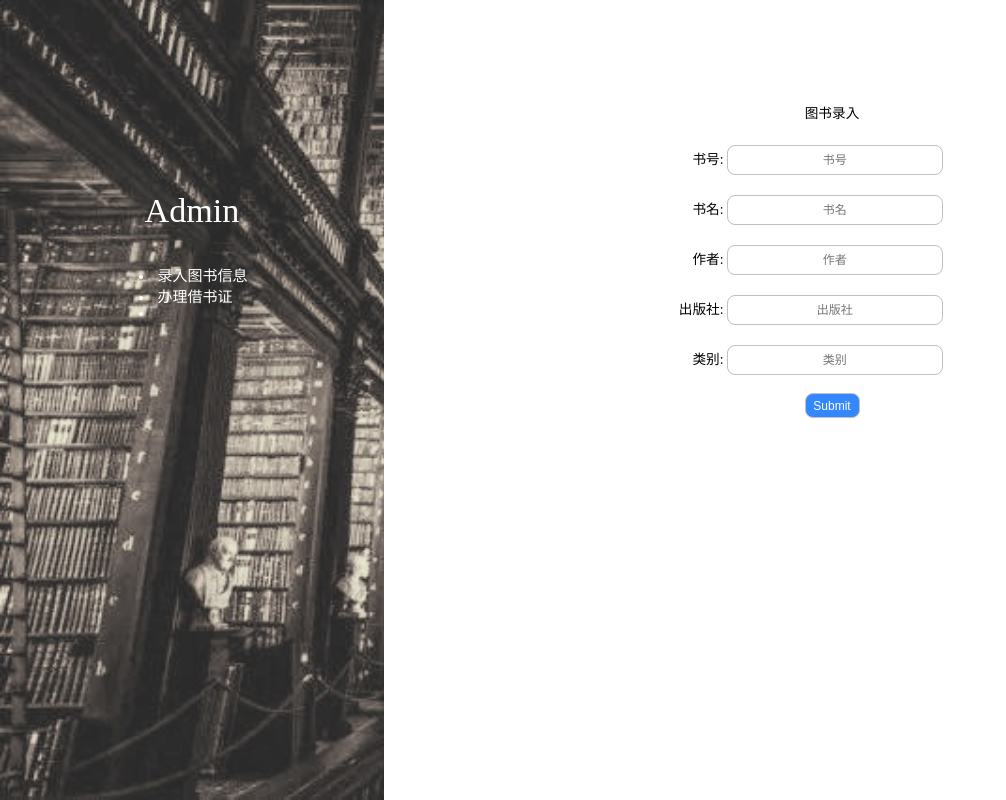
After one commit to dldxz/library, a PHP site: page /HTML/bookEntry.html in a window 1280 px wide. The commit adds this page. Shown: the whole page, without its empty margins (0-1006 px from the left). Run offline with PHP 8.4, Linux system fonts and the light colour scheme.

Commit message:
update admin.HTML

```diff
--- /dev/null
+++ b/HTML/bookEntry.html
@@ -0,0 +1,48 @@
+<!DOCTYPE html>
+<html lang="en">
+<head>
+	<meta charset="UTF-8">
+	<title>录入图书信息</title>
+	<link rel="stylesheet" type="text/css" href="./css/admin.css">
+</head>
+<body>
+	<div id="sidebar">
+		<p id="username">Admin</p>
+		<div id="functionlist">
+			<li>
+				<a href="bookEntry.html" id="bookEntry" title="录入图书信息">录入图书信息</a>
+			</li>
+
+			<li>
+				<a href="libraryCard.html" id="libraryCard" title="办理借书证">办理借书证</a>
+			</li>
+
+			<li>
+
+			</li>
+
+		</div>
+
+	</div>
+
+
+	<div id="msgbox">
+		<form action="bookEntry.php" method="POST">
+			<p>图书录入</p>
+			<div id="bookInfo">
+				书号: <input type="text" name="isbn" class="text" placeholder="书号"><br>
+				书名: <input type="text" name="book" class="text" placeholder="书名"><br>
+				作者: <input type="text" name="author" class="text" placeholder="作者"><br>
+				出版社: <input type="text" name="press" class="text" placeholder="出版社"><br>
+				类别: <input type="text" name="type" class="text" placeholder="类别"><br>
+			</div>
+
+			<input type="submit", id=submit>
+
+		</form>
+
+	</div>
+
+
+</body>
+</html>
--- a/HTML/student.css
+++ b/HTML/css/admin.css
@@ -5,7 +5,7 @@ html, body{
 }
 #sidebar{  /*左边栏*/
 	box-sizing: 		border-box;
-	background: 		no-repeat url(images/background.jpg);
+	background: 		no-repeat url(../images/background.jpg);
 	background-size: 	cover;
 	width: 		30%;
 	padding: 		15px;
@@ -22,7 +22,17 @@ html, body{
 	margin-top: 		50%;
 }
 
-#lookupBook{   /*右边栏*/
+#functionlist{
+	text-align: left;
+	margin-left: 35%;
+}
+
+a{  /*链接样式*/
+	color: 		white;
+	font:   		15px arial;
+}
+
+#msgbox{   /*右边栏*/
 	box-sizing: 		border-box;
 	float:  		right;
 	font-size: 		105%;
@@ -33,22 +43,20 @@ html, body{
 
 }
 
+#submit{
+	cursor: 		pointer;
+	width: 		55px;
+	height: 		25px;
+	font:			12px arial;
+	color:			white;
+	border:		1px solid #c0c0c0;
+	border-radius: 	8px;
+	background-color: 	#38f;
+	margin:		8px auto;
+	outline:		none;
 
-#contents{   /*右边框元素*/
-	margin-top: 		5%;
 }
 
-
-#select{ /*下拉框*/
-	padding:		10px 7px;
-	width: 		50px;
-	border:		1px solid #c0c0c0;
-	height:		28px;
-	font:			12px arial;
-	margin:  		10px auto;
-	border-radius:	8px;
-	outline: 		none;
-}
 
 
 .text{  /*字段输入框*/
@@ -63,28 +71,17 @@ html, body{
 }
 
 
-#lookup{  /*查询按钮*/
-	cursor: 		pointer;
-	width: 		80px;
-	height: 		30px;
-	font:			12px arial;
-	color:			white;
-	border:		1px solid #c0c0c0;
-	border-radius: 	8px;
-	background-color: 	#38f;
-	margin:		8px auto;
-	outline:		none;
-}
-
-.text #lookup #select{
-	display: 		inline-block;
+div#bookInfo{ /*图书录入*/
+	text-align: right;
+	margin-right: 34%;
 }
 
 
-
-#results{  /*查询结果框*/
-	height: 		80%;
+form{  /*查询结果框*/
+	margin:     10% 10%;
 	text-align: 		center;
 }
 
-input::-webkit-input-placeholder{text-align: center;}
+input::-webkit-input-placeholder{text-align: center}
+a:link { text-decoration: none}
+a:hover {text-decoration: underline; color: green}
--- a/HTML/login.css
+++ b/HTML/css/login.css
@@ -1,12 +1,12 @@
 body{
-	background: url(images/background.jpg) no-repeat;
+	background: url(../images/background.jpg) no-repeat;
 	background-size: cover; /*基于容器大小伸缩*/
 	/*背景图垂直、水平均居中*/
 
 }
 
 
-div#interface{
+div#interface{ /*主内容区*/
 	text-align: 		center;
 	margin: 		200px auto;
 	padding: 		20px;
--- a/HTML/login.html
+++ b/HTML/login.html
@@ -2,7 +2,7 @@
 <html lang="en">
 <head>
 	<meta charset="UTF-8">
-	<link rel="stylesheet" type="text/css" href="login.css">
+	<link rel="stylesheet" type="text/css" href="css/login.css">
 	<title>图书馆借阅管理系统登录界面</title>
 </head>
 <body>
```
Also changed, not shown: HTML/admin.HTML (added, +34 -0 lines), HTML/css/student.css (added, +100 -0 lines), HTML/student.html (+8 -7 lines), 3 other files.
